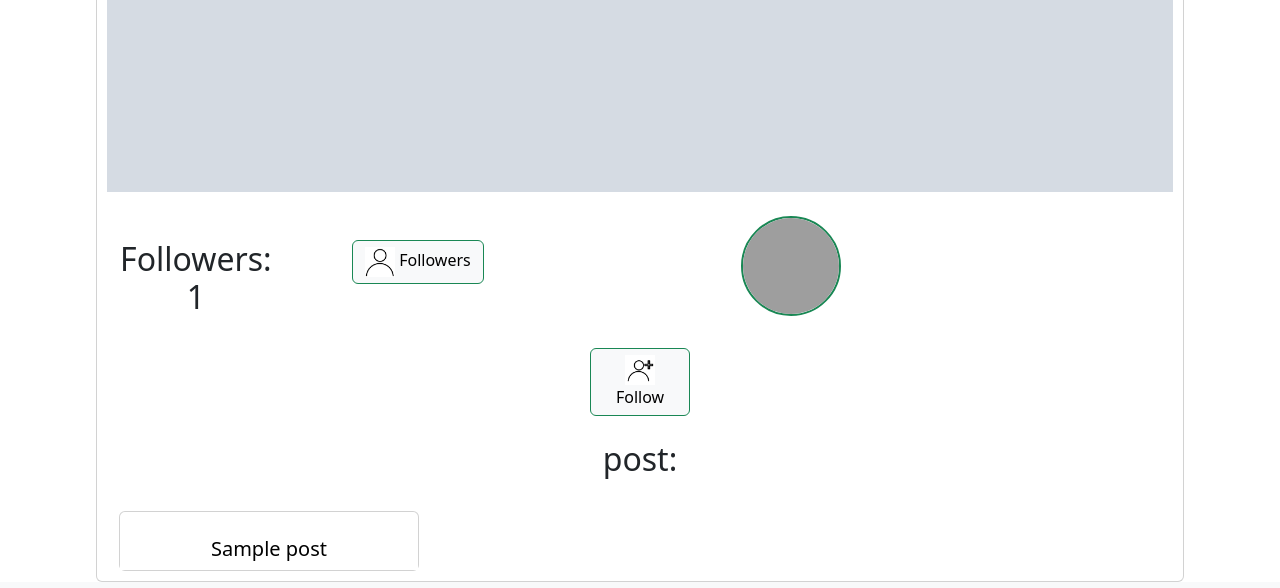
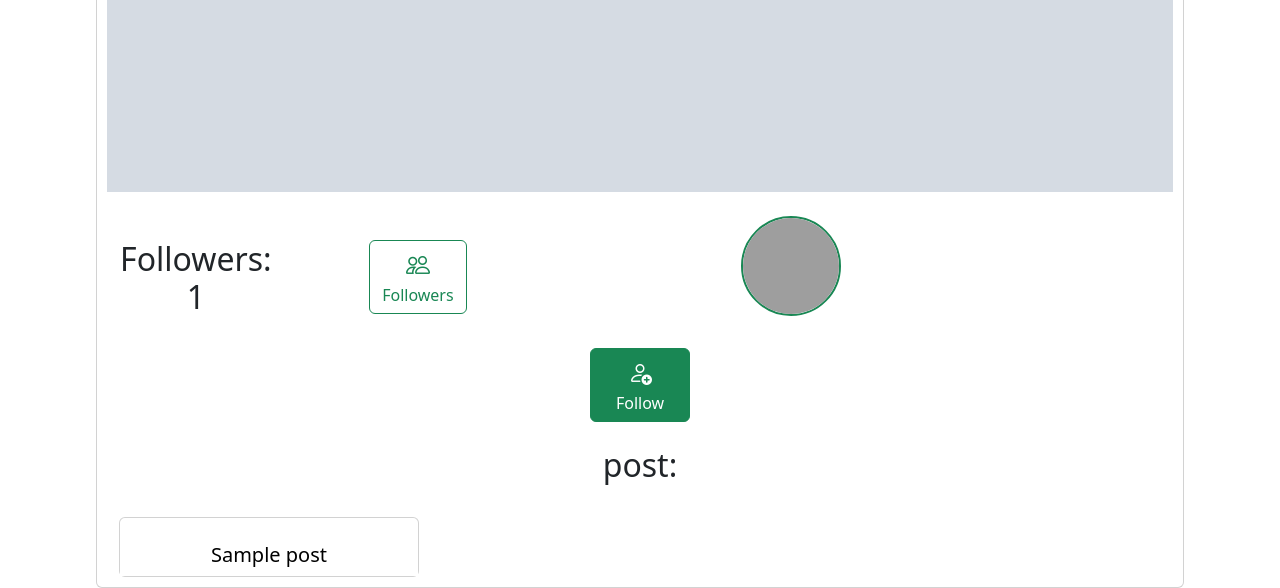
Before and after one commit to Lucas-Rechichi/Arabali, a Django app: template sm_app/main/templates/main/profile.html in a window 1280 px wide. Shown: the part 762-1350 px from the top of the page. Run offline with Django 5.2, Linux system fonts and the light colour scheme; tables that the repository leaves empty hold one stand-in row (values such as "Sample post"); the template is opened without the code that fills it: values that come from a table or form of the project are taken from there, most other values are stand-ins (such as "Sample title", 1, 10 or a date in 2020); grey boxes marked "Sample" are stand-in pictures; some libraries are stand-ins or nearby versions; grey boxes are pictures that could not be loaded.

Commit message:
Preparation for Github

```diff
--- a/sm_app/main/configure.py
+++ b/sm_app/main/configure.py
@@ -98,7 +98,7 @@ class Configure():
             print(f'New pfp: {new_pfp} \nNew banner: {new_banner}')
 
             # if the old images are not the default ones (cannot delete default paths).
-            if old_pfp_path != 'arabali_users/Images/Default_User_Images/Screenshot_2024-03-03_at_7.30.10pm.png' and old_banner_path != 'arabali_users/Images/Default_User_Images/Screenshot_2024-03-03_at_7.37.14pm_d2VufHD.png':
+            if old_pfp_path != 'arabali_users/Images/Default_User_Images/Default_Profile_Picture.png' and old_banner_path != 'arabali_users/Images/Default_User_Images/Default_Banner_Image.png':
                 # delete old image paths
                 os.remove(old_pfp_path)
                 print(f'Deleted file at {old_pfp_path}')
@@ -146,7 +146,7 @@ class Configure():
             print('-------------')
 
             # if the old images are not the default ones (cannot delete default paths).
-            if old_pfp_path != 'arabali_users/Images/Default_User_Images/Screenshot_2024-03-03_at_7.30.10pm.png':
+            if old_pfp_path != 'arabali_users/Images/Default_User_Images/Default_Profile_Picture.png':
                 # delete old image paths
                 os.remove(old_pfp_path)
                 print(f'Deleted file at {old_pfp_path}')
@@ -187,7 +187,7 @@ class Configure():
 
             print('-------------')
 
-            if old_banner_path != 'arabali_users/Images/Default_User_Images/Screenshot_2024-03-03_at_7.37.14pm_d2VufHD.png':
+            if old_banner_path != 'arabali_users/Images/Default_User_Images/Default_Banner_Image.png':
 
                 # delete old image paths
                 os.remove(old_banner_path)
--- a/sm_app/main/templates/main/profile.html
+++ b/sm_app/main/templates/main/profile.html
@@ -22,7 +22,7 @@
   <h2>Followers: {{ userstats.followers }}</h2>
 </div>
 <div class="col-3 pt-4">
-  <button class="btn btn-light border border-success" data-bs-toggle="modal" data-bs-target="#followers"><img src="/arabali_users/Images/App_Icons/Screenshot 2024-04-07 at 8.39.51 am.png" alt="" style="height: 30px; width: 30px;"> Followers</button>
+  <button class="btn btn-outline-success border border-success" data-bs-toggle="modal" data-bs-target="#followers"><div class="fs-4"><i class="bi bi-people"></i></div> Followers</button>
   <div class="modal fade" id="followers">
     <div class="modal-dialog modal-dialog-scrollable">
       <div class="modal-content">
@@ -68,8 +68,8 @@
     type="submit"
     name="follow"
     value="unfollow"
-    class="btn btn-light follow border border-success"
-  ><img src="/arabali_users/Images/App_Icons/Screenshot 2024-04-07 at 8.42.09 am.png" alt="" style="height: 30px; width: 30px;">
+    class="btn btn-outline-success follow border border-success"
+  ><div class="fs-4"><i class="bi bi-person-dash"></i></div>
     Unfollow
   </button>
   {% else %}
@@ -77,8 +77,8 @@
     type="submit"
     name="follow"
     value="follow"
-    class="btn btn-light follow border border-success"
-  ><img src="/arabali_users/Images/App_Icons/Screenshot 2024-04-07 at 8.41.46 am.png" alt="" style="height: 30px; width: 30px;">
+    class="btn btn-success follow border border-success"
+  ><div class="fs-4"><i class="bi bi-person-add"></i></div>
     Follow
   </button>
   {% endif %}
--- a/sm_app/validate/views.py
+++ b/sm_app/validate/views.py
@@ -39,7 +39,7 @@ def sign_up_page(request):
                 # creating directory for the user
                 u = User.objects.get(username=name)
                 create_user_directory(user=u, sub_directory='profile')
-                us = UserStats(user=u, followers=0, pfp='Images/Default_User_Images/Screenshot 2024-04-06 at 8.59.45am.png', banner='Images/Default_User_Images/Screenshot_2024-03-03_at_7.37.14pm_d2VufHD.png')
+                us = UserStats(user=u, followers=0, pfp='Images/Default_User_Images/Default_Profile_Picture.png', banner='Images/Default_User_Images/Default_Banner_Image.png')
                 us.save()
                 b = Following(subscribers=u.username)
                 b.save()
```
Also changed, not shown: sm_app/arabali_users/Images/Default_User_Images/Screenshot 2024-04-06 at 8.59.45am.png (deleted), sm_app/arabali_users/Images/Default_User_Images/Screenshot_2024-03-03_at_7.37.14pm_d2VufHD.png (deleted).
